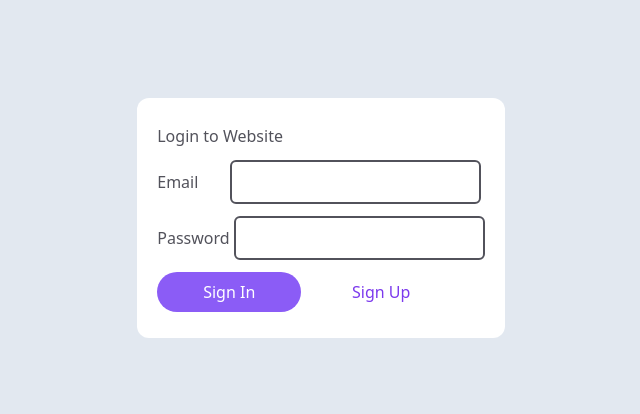
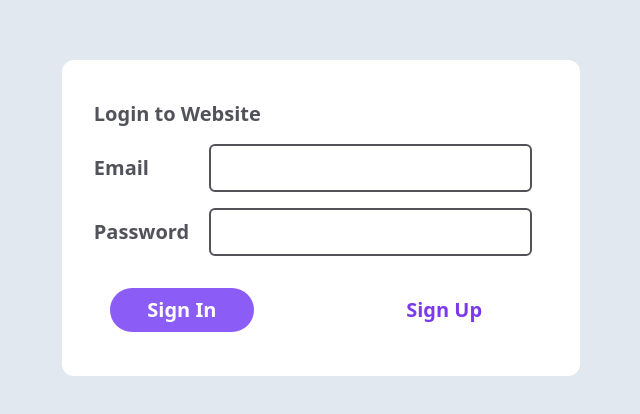
Before and after one commit to techupth/fsd5-css-hh-tailwind-yellow-group-07, a website: page ex1-login-page/index.html in a window 1280 px wide. Shown: the part 182-596 px from the top of the page, without its empty margins (319-959 px from the left). Drawn offline with nearby package versions, Linux system fonts and the light colour scheme.

Commit message:
feat:Tailwind

```diff
--- a/ex1-login-page/index.html
+++ b/ex1-login-page/index.html
@@ -1,6 +1,5 @@
 <!DOCTYPE html>
 <html lang="en">
-
   <head>
     <meta charset="UTF-8" />
     <meta http-equiv="X-UA-Compatible" content="IE=edge" />
@@ -10,25 +9,26 @@
   </head>
 
   <body>
-  <!-- Start coding here -->
-    <div class="bg-slate-200 h-screen flex justify-center items-center">
-        <form class="bg-white rounded-xl text-zinc-600 text-x1 h-60 p-5 flex flex-col justify-around">Login to Website
-            <label for="email">Email
+    <div class="bg-slate-200 h-screen flex flex-col justify-center items-center">
+      <form class="bg-white rounded-xl p-2 pt-10 pl-8 pr-12 font-semibold text-zinc-600 text-xl flex flex-col">Login to Website
+        <div class="flex flex-col gap-4 mt-4 mb-4">
+        <label for="email" class=" font-semibold flex flex-row justify-between items-center">Email
           <input id="email" type="email"
-                class="border-2 border-zinc-600 p-2 ml-7 rounded-md hover:border-violet-500 focus:outline-none focus:border-violet-300"></label>
-            <label for="password">Password
+            class=" border-2 border-zinc-600 p-2 rounded-md hover:border-violet-500
+                  focus:outline-none focus:border-violet-300 "/></label>
+        <label for="password" class=" font-semibold flex flex-row justify-between items-center">Password
           <input id="password" type="password"
-                class="border-2 border-zinc-600 p-2 rounded-md hover:border-violet-500 focus:outline-none focus:border-violet-300"></label>
-        <div class="flex flex-row gap-2">
+            class=" border-2 border-zinc-600 p-2 rounded-md hover:border-violet-500 border-violet-500
+                  focus:outline-none focus:border-violet-300 ml-5"/></label>
+        </div>
+        <div class=" p-4 flex flex-row justify-between mb-5">
           <button class="w-36 p-2 rounded-full bg-violet-500 text-white active:bg-violet-600 hover:bg-violet-400 focus:ring focus:ring-violet-300">
             Sign In
           </button>
-            <button class="w-36 p-2 rounded-full bg-white hover:bg-violet-100 focus:ring focus:ring-violet-300 text-violet-600">
-                Sign Up
+          <button class="w-36 p-2 rounded-full bg-white text-violet-600 hover:bg-violet-100 focus:ring focus:ring-violet-300">Sign Up
           </button>
         </div>
       </form>
     </div>
   </body>
-
 </html>
```
Lines whose indentation alone changed are shown as unchanged.
